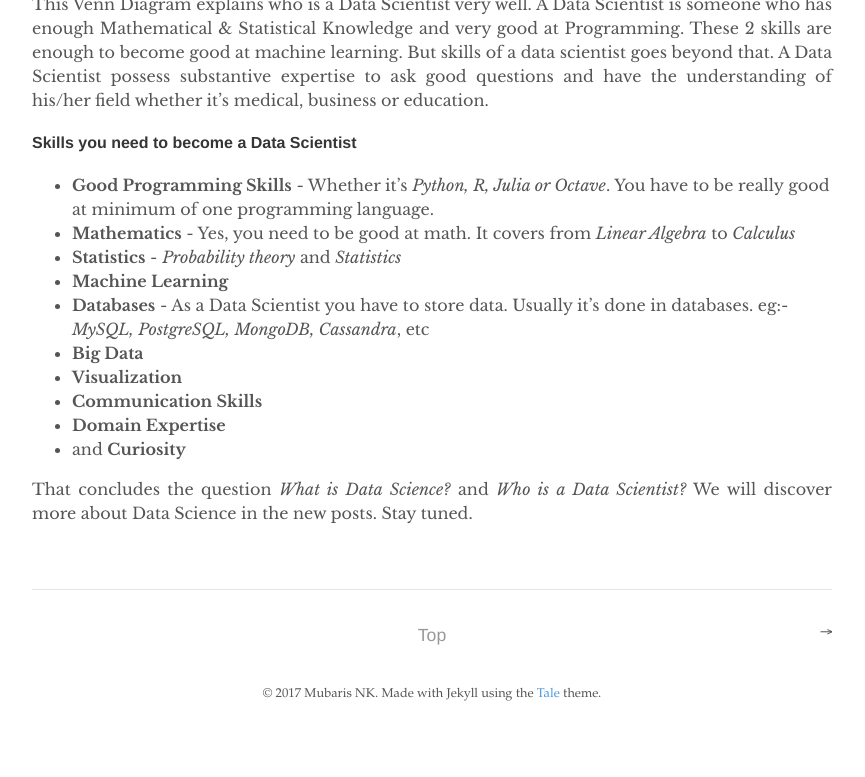
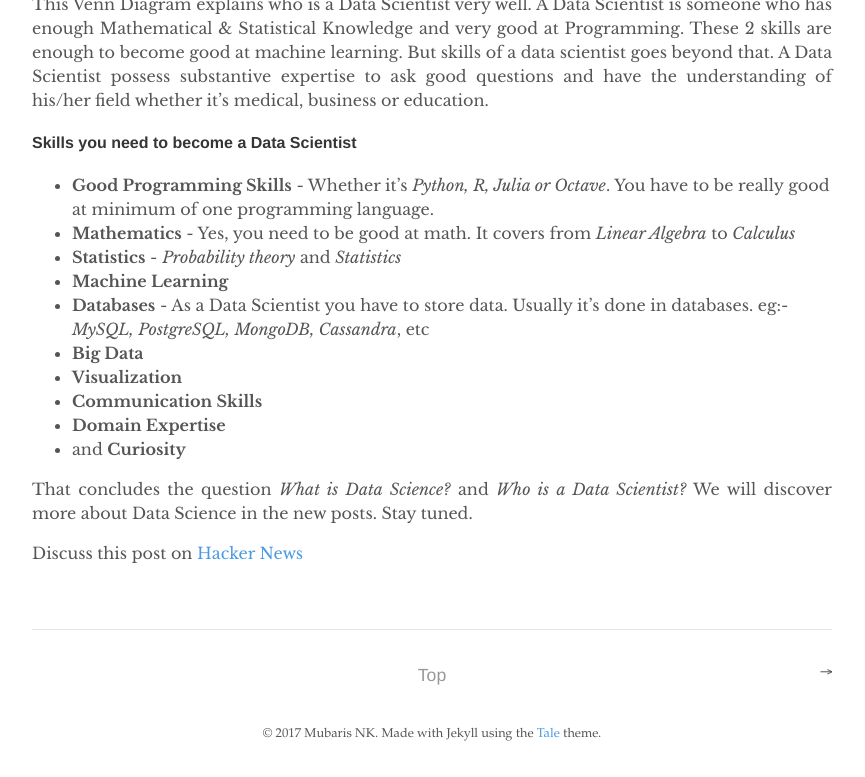
Before and after one commit to mubaris/website, a Jekyll site: the page built from _posts/2017-09-08-what-is-data-science.md, in a window 1280 px wide and 900 px high, scrolled down 1727 px, cut to the strip 123-900 px from the top of the window. Shown: the whole strip, without its empty margins (208-1073 px from the left). Built offline with Jekyll 4.4.1, drawn with Linux system fonts in a browser that asks for light colours; before the commit the page ends 2587 px from its top, so only the background shows below that.

Commit message:
Add Hacker News Link

```diff
--- a/_posts/2017-09-08-what-is-data-science.md
+++ b/_posts/2017-09-08-what-is-data-science.md
@@ -54,3 +54,5 @@ This Venn Diagram explains who is a Data Scientist very well. A Data Scientist i
 * and **Curiosity**
 
 That concludes the question *What is Data Science?* and *Who is a Data Scientist?* We will discover more about Data Science in the new posts. Stay tuned.
+
+Discuss this post on [Hacker News](https://news.ycombinator.com/item?id=15205886)
```
